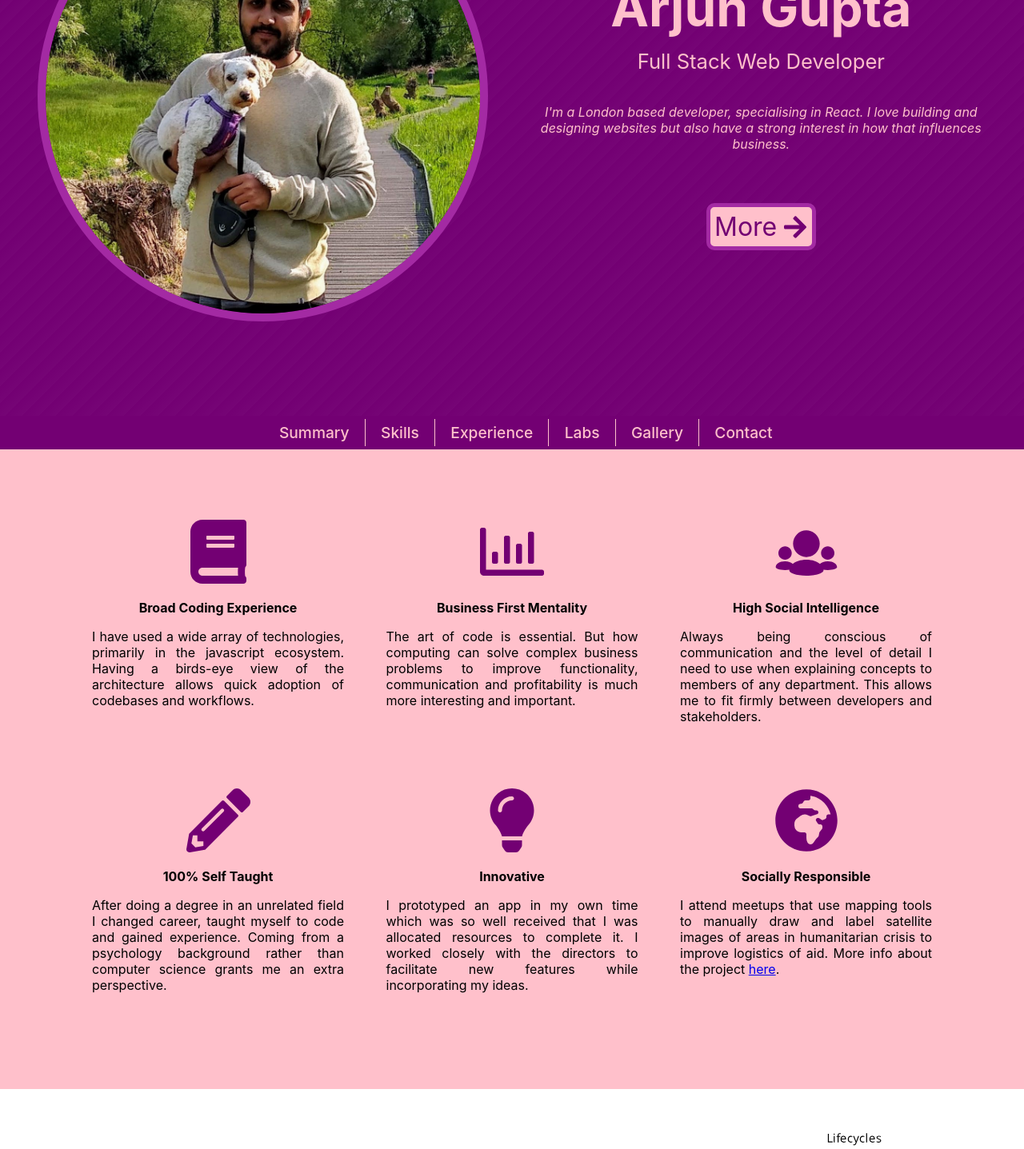
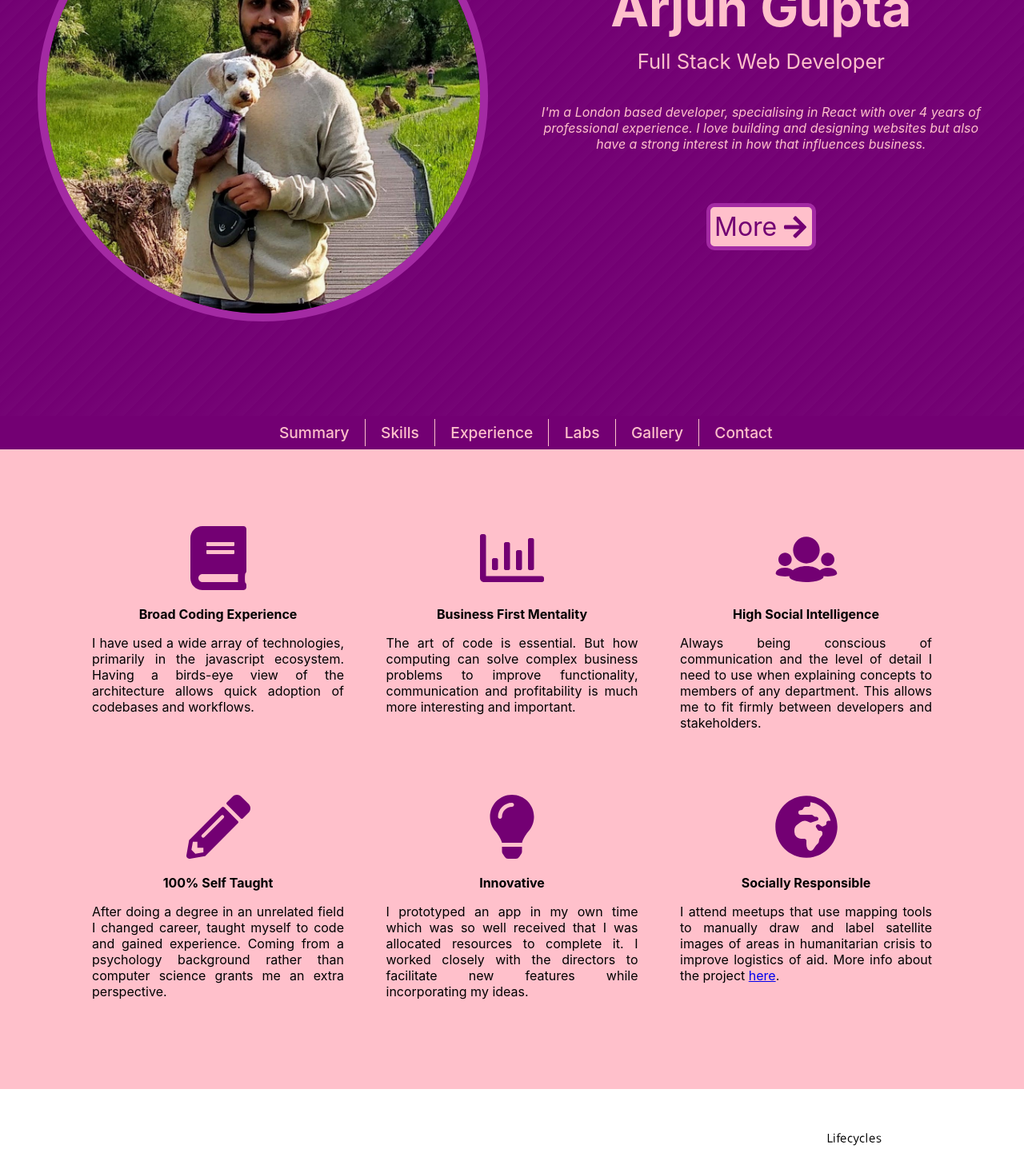
Before and after one commit to TAQ2/taq2.github.io, a React (Create React App) app: page / in a window 1280 px wide. Shown: the part 280-1717 px from the top of the page at 80% size. Built offline with nearby package versions, Linux system fonts and the light colour scheme.

Commit message:
more styling

```diff
--- a/src/Labs.js
+++ b/src/Labs.js
@@ -2,7 +2,6 @@ import React from "react";
 import { FaGithub } from "react-icons/fa";
 import styled from "styled-components";
 
-import Link from "./components/Link";
 import ContentContainer from "./components/ContentContainer";
 import Title from "./components/Title";
 import labData from "./labData";
@@ -11,7 +10,7 @@ import { colours, screenBreakpoints } from "./theme";
 const Container = styled.div`
   display: flex;
   justify-content: space-between;
-  margin-bottom: 2em;
+  margin-bottom: 4em;
   margin-right: 2em;
   margin-left: 2em;
 
@@ -24,9 +23,9 @@ const Container = styled.div`
 `;
 
 const ImageContainer = styled.a`
-  width: 100%;
+  width: 350px;
   min-width: 300px;
-  max-width: 350px;
+  margin-bottom: 2em;
   margin-right: 2em;
 
   @media (max-width: ${screenBreakpoints.tablet}px) {
--- a/src/LandingTile.js
+++ b/src/LandingTile.js
@@ -137,9 +137,10 @@ export default function LandingTile({ onClick }) {
             Full Stack Web Developer
           </div>
           <Quote>
-            I'm a London based developer, specialising in React. I love building
-            and designing websites but also have a strong interest in how that
-            influences business.
+            I'm a London based developer, specialising in React with over 4
+            years of professional experience. I love building and designing
+            websites but also have a strong interest in how that influences
+            business.
           </Quote>
           <LinkContainer>
             <Link
--- a/src/NavigationBar.js
+++ b/src/NavigationBar.js
@@ -57,6 +57,7 @@ export default function Name({
 }) {
   const [isNavbarExpanded, setIsNavbarExpanded] = useState(false);
   const scrollToSection = (ref, isHack) => {
+    // @Incomplete - offsetting by 200 on mobile
     window.scrollTo({
       top: isHack ? ref.current.offsetTop - 200 : ref.current.offsetTop,
       left: 0,
--- a/src/components/ContentContainer.js
+++ b/src/components/ContentContainer.js
@@ -1,14 +1,12 @@
 import styled from "styled-components";
 
 import { screenBreakpoints } from "../theme";
-
-// @Incomplete - should this handle margin top or should that be done by nav bar thing
 
 export default styled.div`
   margin: 0 auto;
   max-width: ${screenBreakpoints.maxContentWidth}px;
 
-  padding-bottom: 2em; // @Incomplete - only needed if there is a footer undereath this
+  padding-bottom: 1em;
 
   @media (max-width: ${screenBreakpoints.maxContentWidth}px) {
     margin: 0 5%;
--- a/src/components/Link.js
+++ b/src/components/Link.js
@@ -14,7 +14,7 @@ const StyledLink = styled(animated.div)`
   padding: 5px;
 `;
 
-function Link({ children, onClick, history, to, style }) {
+function Link({ children, onClick, to, style }) {
   const [isHovered, setIsHovered] = useState(false);
 
   const animation = useSpring({
@@ -23,7 +23,6 @@ function Link({ children, onClick, history, to, style }) {
 
   const transition = () => {
     window.scrollTo(0, 0);
-    history.push(to);
   };
 
   return (
--- a/src/experienceData.js
+++ b/src/experienceData.js
@@ -22,7 +22,6 @@ export default [
       "Developed features for the company's website to optimise sales of windows and doors which are characterised by complex design and manufacturing rules",
     bullets: [
       "Reduced technical debt by rewriting a feature-rich 20 year-old spaghetti code base in React making sure it was readable and testable",
-      "Helped improve the customisation of the products on the website meaning other departments saved time processing orders // @Incomplete",
       "Transitioned from a junior to a mentor and manager of five developers within two years, due to intense focus of taking work problems and finding solutions in my own time",
       "Expanded into surrounding roles e.g business/data analyst, product owner, testing, quality assurance and devops, which reduced bottlenecks in the team and also increased my skillset",
       "Integral point of contact for other departments ranging from salespeople to product experts, ensuring all technical information is communicated clearly and effectively"
```
Also changed, not shown: todo.txt.
